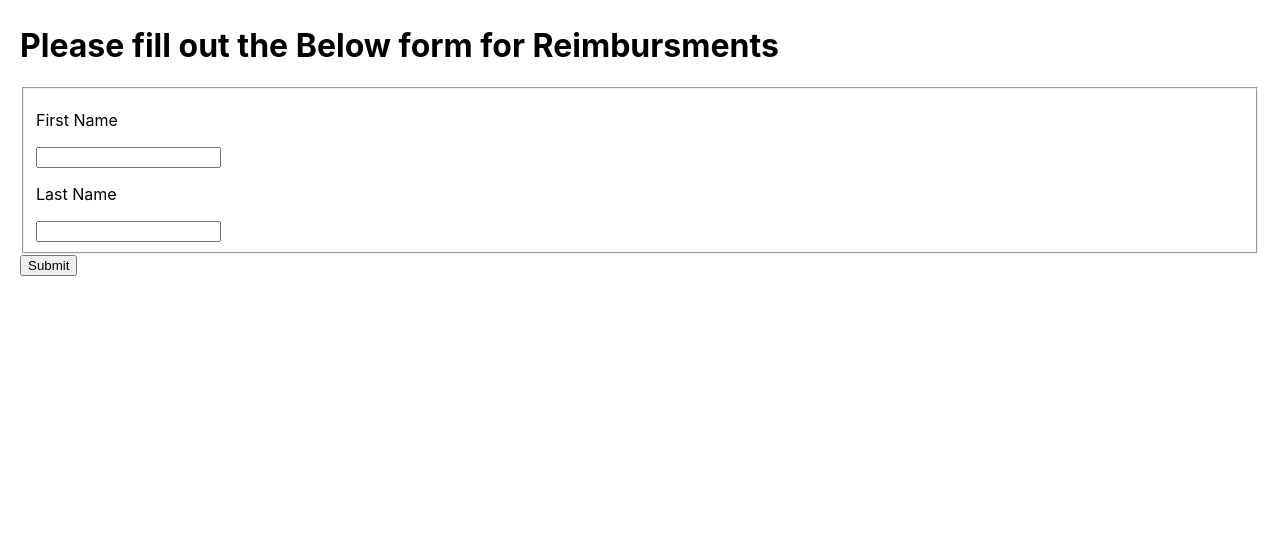
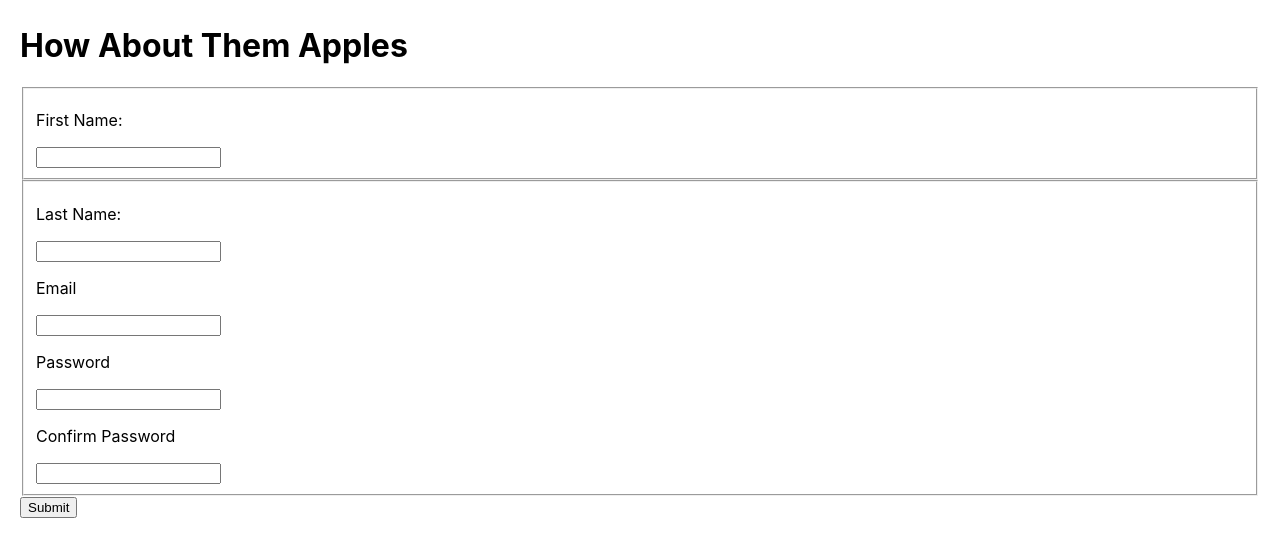
Before and after one commit to marquel08/Expense_Reimbursement_System_P2, a React (Create React App) app in the folder ers-login/: page / in a window 1280 px wide. Shown: the top 556 px of the page. Built offline with nearby package versions, Linux system fonts and the light colour scheme.

Commit message:
Finally working login form

```diff
--- a/ers-login/src/FormsAndInput.js
+++ b/ers-login/src/FormsAndInput.js
@@ -22,38 +22,50 @@ function EmpReim(){
     }
     const handleChange = event => {
         setFormData({
-        fname: event.target.fname,
+        name: event.target.name,
         value: event.target.value,
-         lname: event.target.lname,
-          value: event.target.value,
+
     });
 }
 return(
-    <div className='wrapper'>
-        <h1>Please fill out the Below form for Reimbursments</h1>
-        {submitting && <div>You are Submitting the Following Information:
+    <div className="wrapper">
+      <h1>How About Them Apples</h1>
+      {submitting &&
+        <div>
+          You are submitting the following:
           <ul>
-                {Object.entries(formData).map(([fname, value]) => (
-                    <li key={fname}><strong>{fname}</strong>:{value.toString()}</li>
-
+            {Object.entries(formData).map(([name, value]) => (
+              <li key={name}><strong>{name}</strong>: {value.toString()}</li>
             ))}
           </ul>
-
         </div>
       }
       <form onSubmit={handleSubmit}>
         <fieldset>
           <label>
-                    <p>First Name</p>
-                    <input fname="fname" onChange={handleChange}value={formData.fname } />
+            <p>First Name:</p>
+            <input name="name" onChange={handleChange}/>
+          </label>
+        </fieldset>
+        <fieldset>
+         <label>
+           <p>Last Name:</p>
+           <input name="name" onChange={handleChange}/>
+
          </label>
          <label>
-                    <p>Last Name</p>
-                    <input lname="lname" onChange={handleChange} value={formData.lname }/>
+           <p>Email</p>
+           <input type="email" name="email" onChange={handleChange} />
+         </label>
+         <label>
+           <p>Password</p>
+           <input type="password" name="password" onChange={handleChange} />
+         </label>
+         <label>
+           <p>Confirm Password</p>
+           <input type="confirmPassword" name="confirmPassword" onChange={handleChange} />
          </label>
        </fieldset>
-
-
         <button type="submit">Submit</button>
       </form>
     </div>
```
Lines whose indentation alone changed are shown as unchanged.
